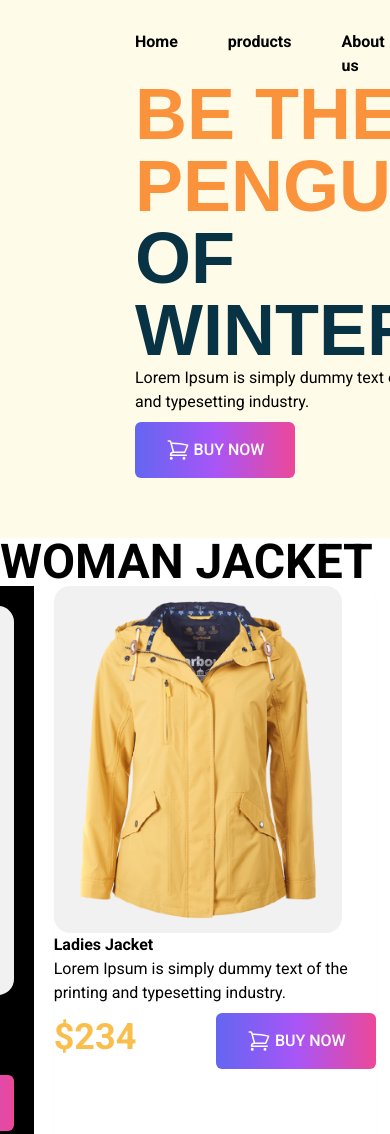
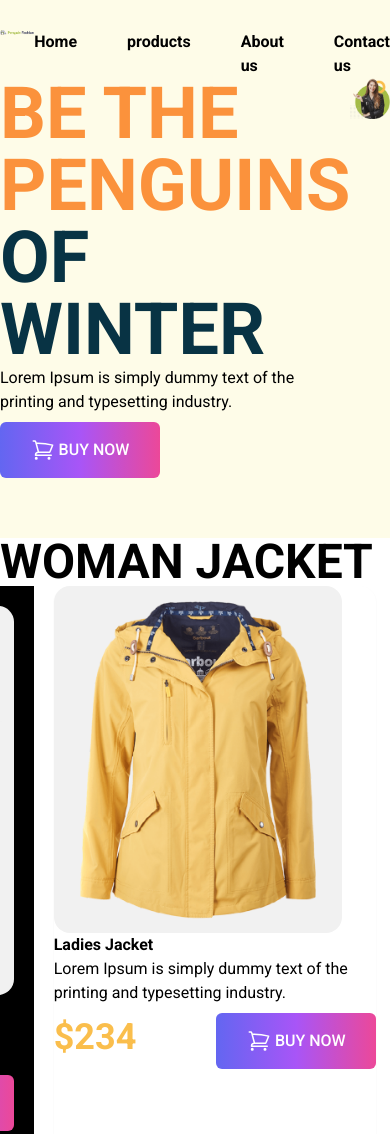
Before and after one commit to mohammadamzad38/Penguin-Fashion-e-commarce, a plain HTML site: page index.html in a window 390 px wide. Shown: the top 1134 px of the page. Drawn offline with nearby package versions, Linux system fonts and the light colour scheme.

Commit message:
trying responsive

```diff
--- a/index.html
+++ b/index.html
@@ -19,12 +19,12 @@
 </head>
 <body class="roboto">
     <header class="bg-yellow-50 pt-[30px] pb-[60px]">
-        <nav class="mx-[135px] sm:gap-10">
+        <nav class="lg:mx-[135px] sm:gap-10 sm:items-start sm:mx-[50px]">
             <div class="flex w-[100%] justify-between">
                 <div class="w-[290px] h-[40px]">
                     <img class="w-[100%]" src="./icons/logo.png" alt="">
                 </div>
-                <div>
+                <div class="lg:visible md:visible sm:hidden">
                    <ul class="flex gap-[50px] font-bold ">
                      <li><a href=""></a>Home</li>
                      <li><a href=""></a>products</li>
@@ -33,16 +33,18 @@
                    </ul>
                 </div>
             </div>
-            <div class="flex w-[100%] items-center justify-between lg:flex-row md:flex-row sm:flex-col">
+            <div class="flex w-[100%] lg:items-center sm:items-start justify-between lg:flex-row md:flex-row sm:flex-col">
                 <div>
-                    <h2 class="bebas-neue text-7xl uppercase font-bold"> <span class="text-orange-400 ">Be the Penguins</span>
+                    <h2 class="font-bebas-neue text-7xl uppercase font-bold sm:pt-[30px] sm:text-5xl"> <span class="text-orange-400 ">Be the Penguins</span>
                         <br><span class="text-cyan-950">of Winter</span></h2>
-                    <p>Lorem Ipsum is simply dummy text of the printing
+                    <p>Lorem Ipsum is simply dummy text of the <br> printing
                         and typesetting industry.</p>
-                        <button class=" font-roboto bg-gradient-to-r from-indigo-500 via-purple-500 to-pink-500 text-white h-14 w-40 rounded-md mt-2 font-medium "><svg xmlns="http://www.w3.org/2000/svg" fill="none" viewBox="0 0 24 24" stroke-width="1.5" stroke="currentColor" class="size-6 text-white inline">
-                            <path stroke-linecap="round" stroke-linejoin="round" d="M2.25 3h1.386c.51 0 .955.343 1.087.835l.383 1.437M7.5 14.25a3 3 0 0 0-3 3h15.75m-12.75-3h11.218c1.121-2.3 2.1-4.684 2.924-7.138a60.114 60.114 0 0 0-16.536-1.84M7.5 14.25 5.106 5.272M6 20.25a.75.75 0 1 1-1.5 0 .75.75 0 0 1 1.5 0Zm12.75 0a.75.75 0 1 1-1.5 0 .75.75 0 0 1 1.5 0Z" />
-                          </svg>
-                          BUY NOW</button>
+                        <div class="sm:pt-[50px]">
+                            <button class="font-roboto bg-gradient-to-r from-indigo-500 via-purple-500 to-pink-500 text-white h-14 w-40 rounded-md mt-2 font-medium "><svg xmlns="http://www.w3.org/2000/svg" fill="none" viewBox="0 0 24 24" stroke-width="1.5" stroke="currentColor" class="size-6 text-white inline">
+                                <path stroke-linecap="round" stroke-linejoin="round" d="M2.25 3h1.386c.51 0 .955.343 1.087.835l.383 1.437M7.5 14.25a3 3 0 0 0-3 3h15.75m-12.75-3h11.218c1.121-2.3 2.1-4.684 2.924-7.138a60.114 60.114 0 0 0-16.536-1.84M7.5 14.25 5.106 5.272M6 20.25a.75.75 0 1 1-1.5 0 .75.75 0 0 1 1.5 0Zm12.75 0a.75.75 0 1 1-1.5 0 .75.75 0 0 1 1.5 0Z" />
+                              </svg>
+                              BUY NOW</button>
+                        </div>
 
                 </div>
                 <div>
```
